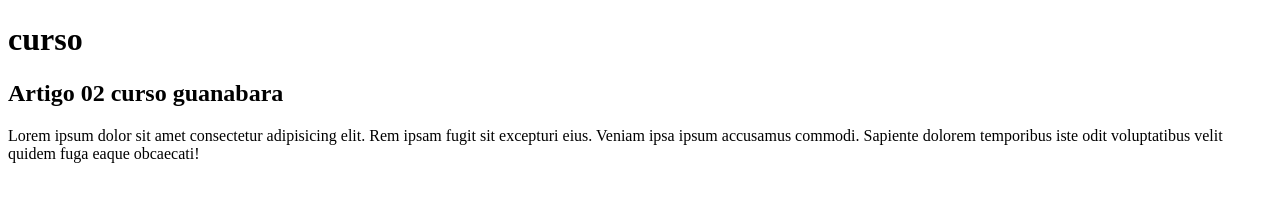
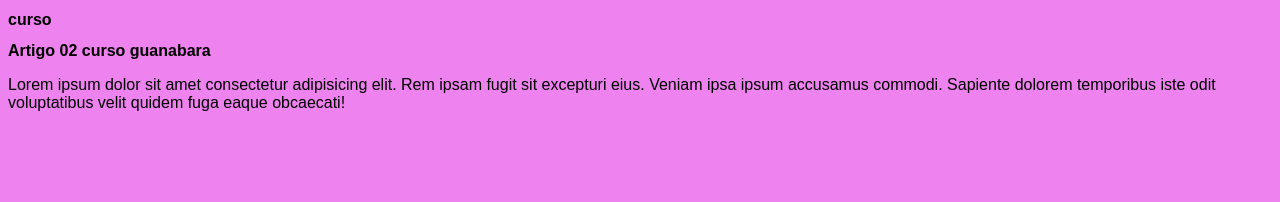
Before and after one commit to Tavares1122/projeto-site, a plain HTML site: page index.html in a window 1280 px wide. Drawn offline with Linux system fonts and the light colour scheme.

Commit message:
Update index.html

```diff
--- a/index.html
+++ b/index.html
@@ -3,7 +3,8 @@
 <head>
     <meta charset="UTF-8">
     <meta name="viewport" content="width=<device-width>, initial-scale=1.0">
-    <title>Document</title>
+    <title>curso</title>
+    <link rel="stylesheet" href="estilo/style.css">
 </head>
 <body>
     <header>
```
